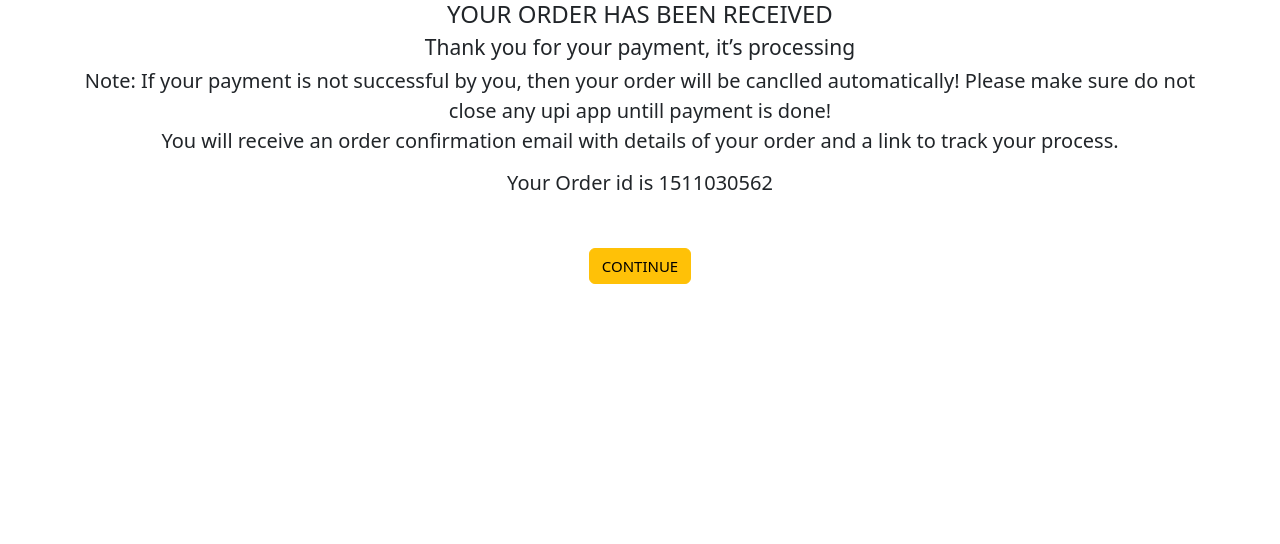
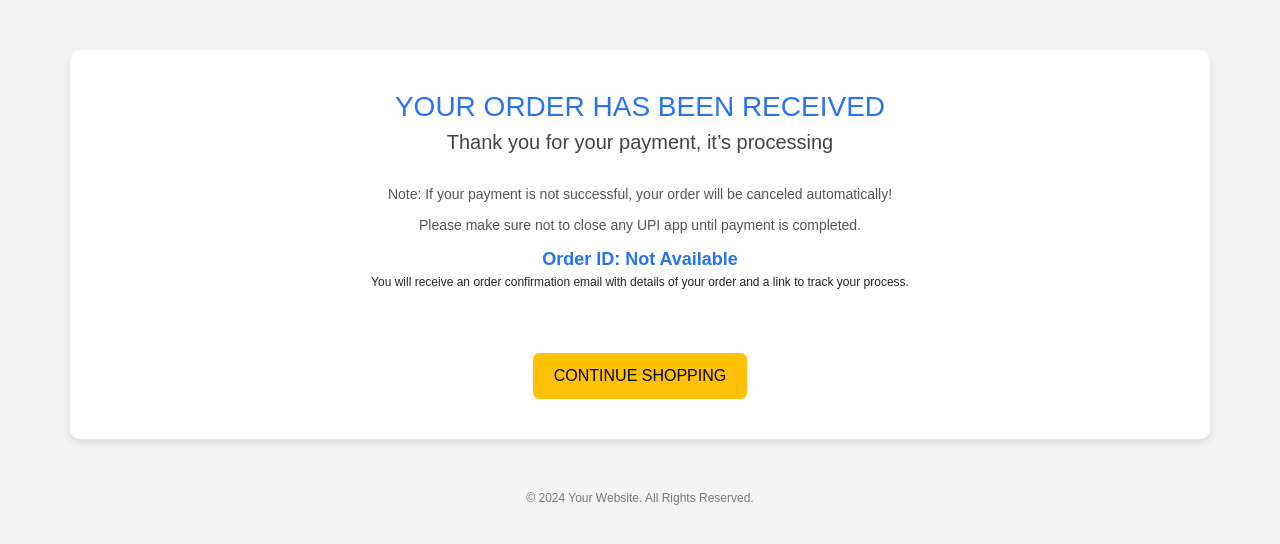
Before and after one commit to duckistbabe/muneebnew, a plain HTML site: page thanksyou.html in a window 1280 px wide. Drawn offline with Linux system fonts and the light colour scheme.

Commit message:
Update thanksyou.html

```diff
--- a/thanksyou.html
+++ b/thanksyou.html
@@ -3,76 +3,120 @@
 
 <head>
     <meta http-equiv="Content-Type" content="text/html; charset=UTF-8">
-    <title>Online Shopping Site for Mobiles, Electronics, Furniture, Grocery, Lifestyle, Books &amp; More. Best Offers!
-    </title>
-    <meta http-equiv="Pragma" content="no-cache">
-    <meta http-equiv="Expires" content="-1">
+    <title>Order Confirmation</title>
+    <meta name="viewport" content="width=device-width, initial-scale=1, user-scalable=no">
+    <meta name="Keywords" content="Online Shopping, Order Confirmation, Payment Success">
+    <meta name="Description" content="Thank you for your order. We are processing your payment and order confirmation.">
+    <meta property="og:title" content="Order Confirmation">
+    <meta name="theme-color" content="#2874f0" id="themeColor">
 
-    <meta name="Keywords"
-        content="Online Shopping in India,online Shopping store,Online Shopping Site,Buy Online,Shop Online,Online Shopping,Flipkart">
-    <meta name="Description"
-        content="India&#39;s biggest online store for Mobiles, Fashion (Clothes/Shoes), Electronics, Home Appliances, Books, Jewelry, Home, Furniture, Sporting goods, Beauty &amp; Personal Care, Grocery and more! Find the largest selection from all brands at the lowest prices in India. Payment options - COD, EMI, Credit card, Debit card &amp; more.">
-    <meta property="og:title" content="We are Here To Help You">
-    <meta name="theme-color" content="#2874f0" id="themeColor">
-    <meta name="viewport" content="width=device-width,minimum-scale=1,user-scalable=no">
     <link rel="stylesheet" href="./assets/bootstrap.min.css">
     <link rel="stylesheet" href="./assets/custom.css">
-    <link rel="icon"
-        href="https://static-assets-web.flixcart.com/batman-returns/batman-returns/p/images/logo_lite-cbb357.png"
-        type="image/png">
-</head>
+    <link rel="icon" href="https://static-assets-web.flixcart.com/batman-returns/batman-returns/p/images/logo_lite-cbb357.png" type="image/png">
 
-<body class="expansion-alids-init" cz-shortcut-listen="true">
-    <div id="container" style="overflow:hidden">
-        <div style="height:100%" data-reactroot="">
     <style>
-                div {
+        body {
+            background-color: #f4f4f4;
+            font-family: Arial, sans-serif;
+        }
+
+        .container {
+            margin-top: 50px;
+        }
+
+        .jumbotron {
+            background-color: #fff;
+            padding: 40px 30px;
+            border-radius: 10px;
+            box-shadow: 0 4px 8px rgba(0, 0, 0, 0.1);
+        }
+
+        h2 {
+            color: #2874f0;
+            font-size: 28px;
+        }
+
+        h3 {
+            color: #444;
             font-size: 20px;
+            margin-bottom: 30px;
+        }
+
+        .note {
+            display: block;
+            font-size: 14px;
+            color: #555;
+            margin-bottom: 10px;
+        }
+
+        #orderNumber {
+            font-size: 18px;
+            font-weight: bold;
+            color: #2874f0;
+            margin-top: 20px;
+        }
+
+        .btn-group .btn {
+            font-size: 16px;
+            padding: 10px 20px;
+        }
+
+        footer {
+            margin-top: 50px;
             text-align: center;
+            color: #777;
         }
     </style>
 
+</head>
 
-
-            <link rel="stylesheet" href="./assets/bootstrap.min.css"
-                integrity="sha384-BVYiiSIFeK1dGmJRAkycuHAHRg32OmUcww7on3RYdg4Va+PmSTsz/K68vbdEjh4u"
-                crossorigin="anonymous">
+<body class="expansion-alids-init">
     <div class="container">
         <div class="row">
-                    <div class="jumbotron">
-                        <h2 class="text-center">YOUR ORDER HAS BEEN RECEIVED</h2>
-                        <h3 class="text-center">Thank you for your payment, it’s processing</h3>
+            <div class="jumbotron text-center">
+                <h2>YOUR ORDER HAS BEEN RECEIVED</h2>
+                <h3>Thank you for your payment, it’s processing</h3>
 
-                        <span class="note"> Note: If your payment is not successful by you, then your order will be
-                            canclled automatically!</span>
-                        <span class="note"> Please make sure do not close any upi app untill payment is done!</span>
+                <span class="note">Note: If your payment is not successful, your order will be canceled automatically!</span>
+                <span class="note">Please make sure not to close any UPI app until payment is completed.</span>
 
-                        <span id="orderNumber"></span>
-                        <p class="text-center">You will receive an order confirmation email with details of your order
-                            and a link to track your process.</p>
-                        <span>Your Order id is</span>
-                        1511030562<br>
+                <span id="orderNumber">Order ID: <strong id="dynamicOrderId">Loading...</strong></span>
+                <p>You will receive an order confirmation email with details of your order and a link to track your process.</p>
+
                 <center>
                     <div class="btn-group" style="margin-top:50px;">
-                                <a href="/" class="btn btn-lg btn-warning">CONTINUE</a>
+                        <a href="/" class="btn btn-lg btn-warning">CONTINUE SHOPPING</a>
                     </div>
                 </center>
             </div>
         </div>
     </div>
 
+    <footer>
+        © 2024 Your Website. All Rights Reserved.
+    </footer>
 
-        </div>
-        <footer class="seofooter" id="seofooter">
-        </footer>
-        <script defer="" src="./assets/jquery.min.js"></script>
-        <script defer="" src="./assets/bootstrap.min.js"></script>
-        <script defer="" src="./assets/relativeTime.js"></script>
-        <script defer="" src="./assets/days.min.js"></script>
-        <script defer="" src="./assets/custom.js"></script>
-        <script defer="" src="./assets/manage_index.js"></script>
+    <script defer src="./assets/jquery.min.js"></script>
+    <script defer src="./assets/bootstrap.min.js"></script>
 
-    </div>
+    <script>
+        // Function to fetch order_id from URL parameters
+        function getOrderIDFromUrl() {
+            const urlParams = new URLSearchParams(window.location.search);
+            return urlParams.get('order_id');
+        }
+
+        // Update the Order ID dynamically
+        window.onload = function () {
+            const orderId = getOrderIDFromUrl();
+            if (orderId) {
+                document.getElementById("dynamicOrderId").textContent = orderId;
+            } else {
+                document.getElementById("dynamicOrderId").textContent = 'Not Available';
+            }
+        };
+    </script>
+
 </body>
 
 </html>
```
Lines whose indentation alone changed are shown as unchanged.
